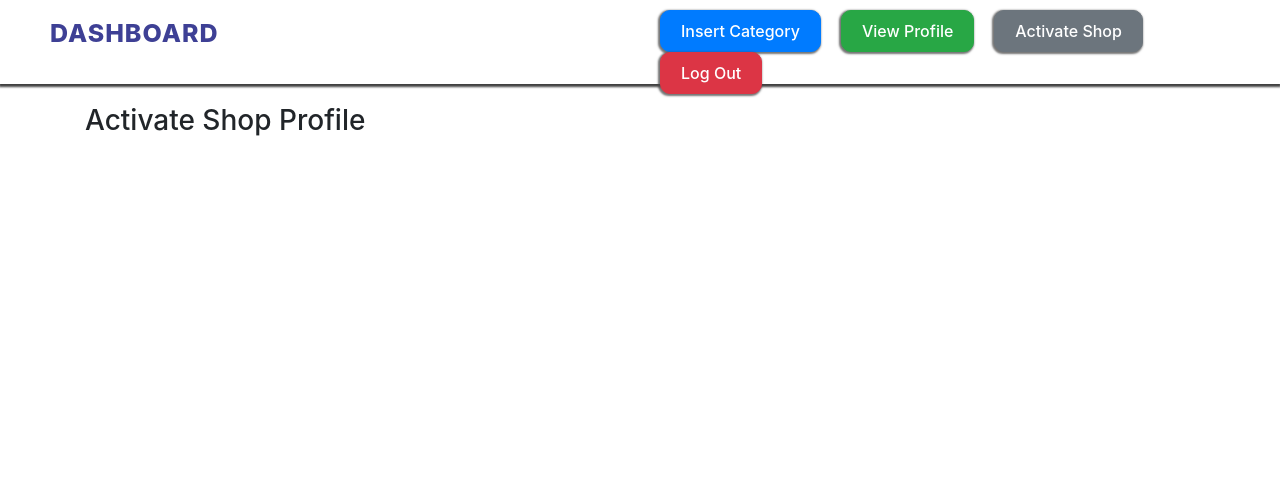
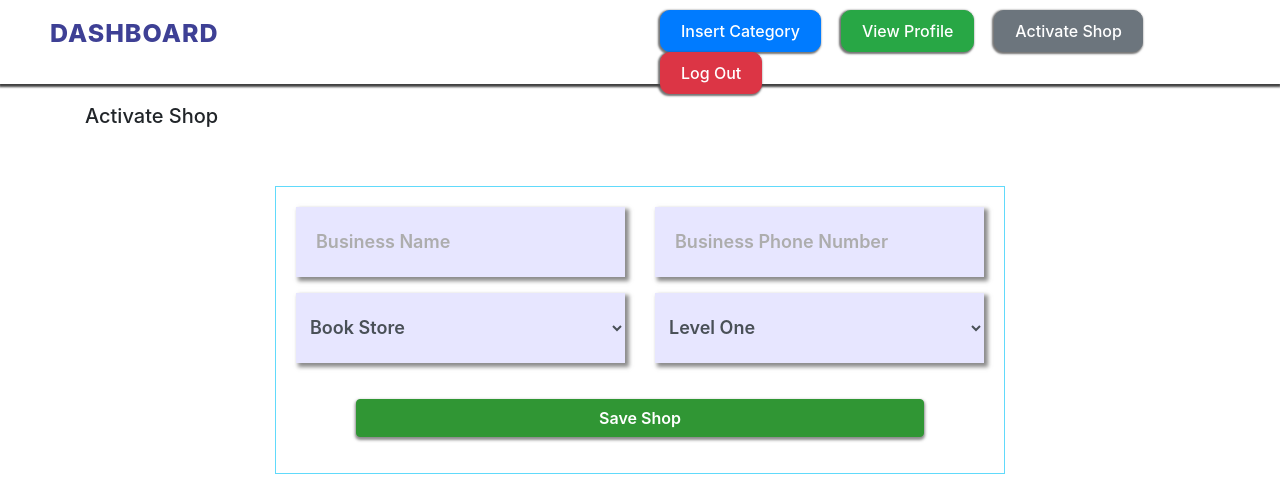
Before and after one commit to Jos33y/storetract, a React (Create React App) app: page /activate-shop in a window 1280 px wide. Shown: the top 480 px of the page. Built offline with nearby package versions, Linux system fonts and the light colour scheme; no server answers; the database is empty; sample sign-in values are in the browser's storage.

Commit message:
worked on shop activation

```diff
--- a/src/Dashboard/activateShop.js
+++ b/src/Dashboard/activateShop.js
@@ -1,12 +1,157 @@
 import AdminNavbar from "../components/AdminNavbar";
-import {Container} from "react-bootstrap";
+import {Button ,Col ,Container ,Form ,Row} from "react-bootstrap";
+import {useState} from "react";
+import {toast} from "react-toastify";
+import {getAuth} from "firebase/auth";
+import {updateDoc ,doc ,addDoc ,setDoc, collection} from "firebase/firestore";
+import {db} from "../firebase.config";
+import {v4 as uuidv4} from 'uuid'
+import {useNavigate} from "react-router-dom";
 
 const ActivateShop = () => {
+
+    const [formData, setFormData] = useState({
+        businessName: '',
+        businessPhone: '',
+        businessCategory: '',
+        businessPlan: '',
+    })
+    const navigate = useNavigate()
+
+    const {businessName, businessPhone, businessCategory, businessPlan} = formData
+
+    const onSubmit = async (e) =>{
+        e.preventDefault()
+        try
+        {
+            let idUnique = `${formData.businessName
+                .replace(/,?\s+/g, '-')
+                .toLowerCase()}-${uuidv4()}`
+            console.log({...formData})
+
+            const auth = getAuth()
+            const formDataCopy = {...formData}
+            formDataCopy.businessPhone = Number(formData.businessPhone)
+
+            await setDoc (doc(db, 'shops', auth.currentUser.uid), formDataCopy)
+                .then( () => {
+                        const userRef = doc(db, 'users', auth.currentUser.uid)
+                         updateDoc(userRef, {
+                            shopActivated: true,
+                        })
+                })
+            toast.success("shop activated")
+            navigate("/admin-profile")
+
+        }
+        catch (error) {
+            console.log({error})
+            toast.error("unable to activate shop at the moment")
+        }
+    }
+
+    const onChange = (e) => {
+        setFormData((prevState) => ({
+            ...prevState,
+            [e.target.id]: e.target.value,
+        } ))
+    }
     return (
         <>
             <AdminNavbar />
             <Container>
-                <h3>Activate Shop Profile</h3>
+                <h5>Activate Shop</h5>
+                <Row className="justify-content-center">
+                    <Col md={8}>
+                        <Form className="Profile-form" onSubmit={onSubmit}>
+                            <Row>
+                                <Col md={6}>
+                                    <div className="form-group">
+                                        <input type="text"
+                                               id="businessName"
+                                               placeholder="Business Name"
+                                               required={true}
+                                               onChange={onChange}
+                                               value={businessName}
+                                               className="form-control"/>
+                                    </div>
+                                </Col>
+                                <Col md={6}>
+                                    <div className="form-group">
+                                        <input type="phone"
+                                               id="businessPhone"
+                                               placeholder="Business Phone Number"
+                                               maxLength={15}
+                                               onChange={onChange}
+                                               value={businessPhone}
+                                               required={true}
+                                               className="form-control"/>
+                                    </div>
+                                </Col>
+                            </Row>
+
+                            <Row>
+                                <Col md={6}>
+                                    <div className="form-group">
+                                        <select
+                                            id='businessCategory'
+                                            className='form-control'
+                                            required={true}
+                                            onChange={onChange}
+                                            value={businessCategory}
+                                            placeholder='Select a Business Category'
+                                        >
+                                            <option value='disable' disabled={true}>
+                                                Select a business category
+                                            </option>
+                                            <option value='book-store'>Book Store</option>
+                                            <option value='concert-venue'>Concert Venue</option>
+                                            <option value='food-grocery'>Food / Grocery</option>
+                                            <option value='hotel'>Hotel</option>
+                                            <option value='local-business'>Local Business</option>
+                                            <option value='real-estate'>Real Estate</option>
+                                            <option value='theatre'>Theatre</option>
+                                            <option value='shopping-retail'>Shopping / Retail</option>
+                                            <option value='others'>Others</option>
+                                        </select>
+                                    </div>
+                                </Col>
+                                <Col md={6}>
+                                    <div className="form-group">
+                                        <select
+                                            id='businessPlan'
+                                            className='form-control'
+                                            required={true}
+                                            onChange={onChange}
+                                            value={businessPlan}
+                                            placeholder='Select a Business Plan'
+                                        >
+                                            <option value='disable' disabled={true}>
+                                                Select a plan
+                                            </option>
+                                            <option value='level-one'>Level One</option>
+                                            <option value='level-two'>Level Two</option>
+                                            <option value='level-three'>Level Three</option>
+                                        </select>
+                                    </div>
+                                </Col>
+                            </Row>
+
+                            <Row className="justify-content-center">
+                                <Col md={10}>
+                                    <div className="form-group">
+                                        <Button
+                                            className="btn btn-md btn-success"
+                                            type="submit">
+                                            Save Shop
+                                        </Button>
+                                    </div>
+                                </Col>
+                            </Row>
+
+                        </Form>
+                    </Col>
+                </Row>
             </Container>
         </>
     )
--- a/src/Dashboard/profile.js
+++ b/src/Dashboard/profile.js
@@ -6,6 +6,7 @@ import {getAuth ,updateProfile} from "firebase/auth";
 import {updateDoc ,doc ,getDoc} from "firebase/firestore";
 import {db} from "../firebase.config";
 import {toast} from "react-toastify";
+import {Link} from "react-router-dom";
 
 
 const AdminProfile = () => {
@@ -15,10 +16,9 @@ const AdminProfile = () => {
         name: auth.currentUser.displayName,
         email: auth.currentUser.email,
         businessName: '',
-        phoneNumber: '',
-
+        phoneNumber: parseInt(''),
     })
-    const {name, email, businessName, phoneNumber} = formData
+    const {name, email, businessName, phoneNumber, shopActivated} = formData
 
     const onSubmit = async () => {
         try{
@@ -31,6 +31,8 @@ const AdminProfile = () => {
             console.log({...formData})
             //update in firestore
             const formDataCopy = {...formData}
+            formDataCopy.shopActivated = false
+            formDataCopy.phoneNumber = Number(formData.phoneNumber)
             const userRef = doc(db, 'users', auth.currentUser.uid)
             await updateDoc(userRef, formDataCopy)
             toast.success("profile changes saved successfully")
@@ -67,7 +69,11 @@ const AdminProfile = () => {
             <AdminNavbar />
             <Container className="Profile">
                 <h5>View Profile</h5>
-                <Button className="btn btn-md btn-primary">View Shop Profile</Button>
+                {shopActivated ?
+                    (<Button className="btn btn-md btn-primary">View Shop Profile</Button>)
+                    :
+                    (<Link to="/activate-shop" className="btn btn-md btn-success">Activate Shop</Link>)
+                }
                 <Row className="justify-content-center">
                     <Col md={8}>
                         <Form className="Profile-form">
--- a/src/Dashboard/styles.css
+++ b/src/Dashboard/styles.css
@@ -51,3 +51,17 @@
     background: #309634;
     border: 1px solid #309634;
 }
+
+.Profile-form select{
+    height: 70px;
+    border-radius: 0px;
+    border: 0px solid #ffffff;
+    background: #e7e6ff;
+    padding: 10px;
+    font-size: 18px;
+    font-weight: 600;
+
+    box-shadow: 3px 3px 4px 1px rgba(100,100,100,0.75);
+    -webkit-box-shadow: 3px 3px 4px 1px rgba(100,100,100,0.75);
+    -moz-box-shadow: 3px 3px 4px 1px rgba(100,100,100,0.75);
+}
--- a/src/components/AdminNavbar/index.js
+++ b/src/components/AdminNavbar/index.js
@@ -1,9 +1,13 @@
-import React from "react";
+import React ,{useEffect ,useState} from "react";
 import './styles.css'
 import {Link ,useNavigate} from "react-router-dom";
 import {getAuth} from "firebase/auth";
+import {doc ,getDoc} from "firebase/firestore";
+import {db} from "../../firebase.config";
 
 const AdminNavbar = () => {
+
+    const [shopActivated, setShopActivated] = useState(false)
 
     const auth = getAuth()
     const navigate = useNavigate()
@@ -11,6 +15,18 @@ const AdminNavbar = () => {
         auth.signOut()
         navigate('/login')
     }
+    useEffect(() => {
+        const getUser = async () =>{
+            const profileRef = doc(db, 'users', auth.currentUser.uid)
+            const profileSnap =  await getDoc(profileRef)
+
+            if(profileSnap.exists()){
+                console.log(profileSnap.data())
+                setShopActivated(profileSnap.data().shopActivated)
+            }
+        }
+        getUser()
+    }, [auth.currentUser.uid])
     return(
         <>
             <div className="Admin-navbar">
@@ -19,7 +35,15 @@ const AdminNavbar = () => {
                     <div className="buttons">
                         <li><Link className="btn btn-md btn-primary" to="/insert-category">Insert Category </Link> </li>
                         <li><Link className="btn btn-md btn-success" to="/admin-profile">View Profile </Link></li>
-                        <li><Link className="btn btn-md btn-secondary" to="/activate-shop">Activate Shop </Link> </li>
+                        {
+                            shopActivated ?
+                                ( <li><Link className="btn btn-md btn-secondary" to="/view-shop">View Shop </Link> </li>)
+                               :
+                                ( <li><Link className="btn btn-md btn-secondary" to="/activate-shop">Activate Shop </Link> </li>)
+
+                        }
+
+
                         <li><Link className="btn btn-md btn-danger" onClick={logOut} to="/">Log Out </Link></li>
                     </div>
                 </ul>
```
